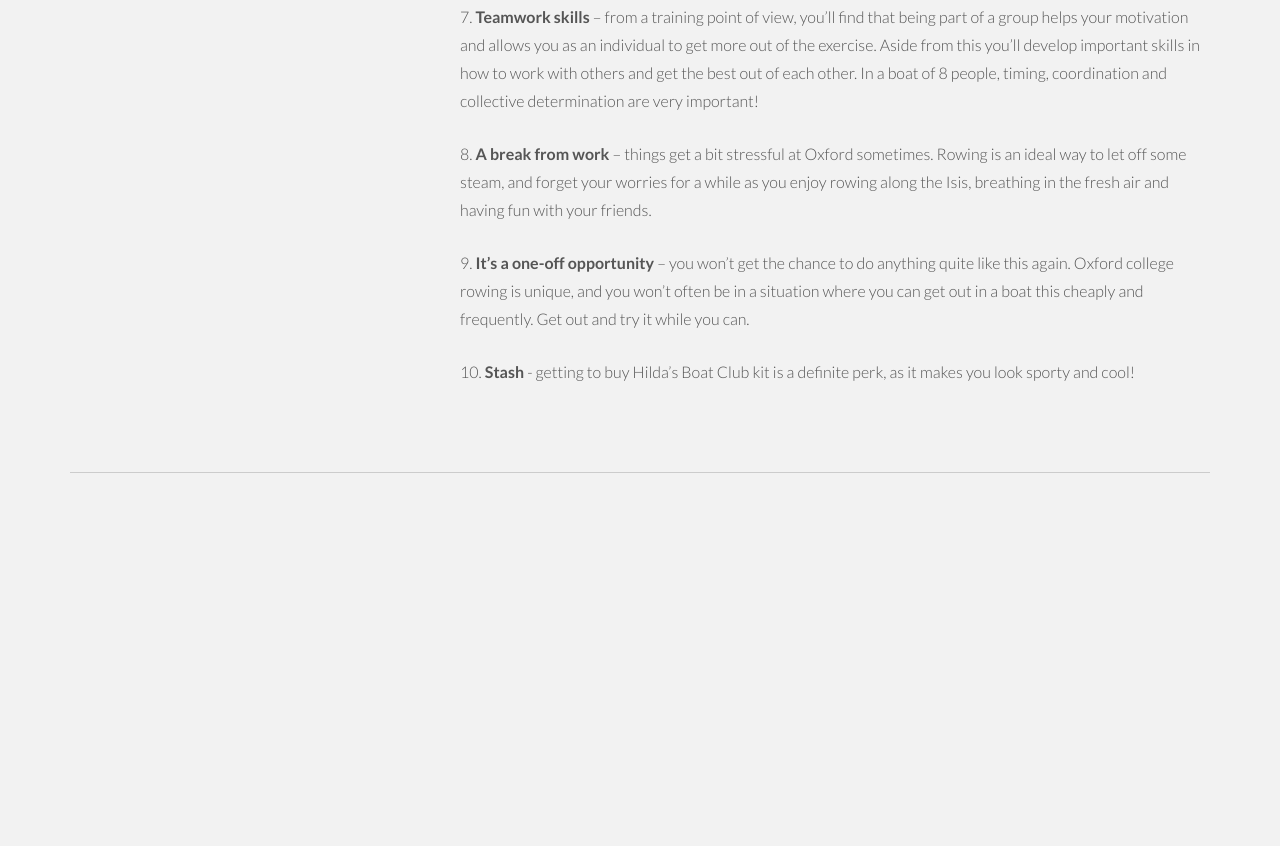
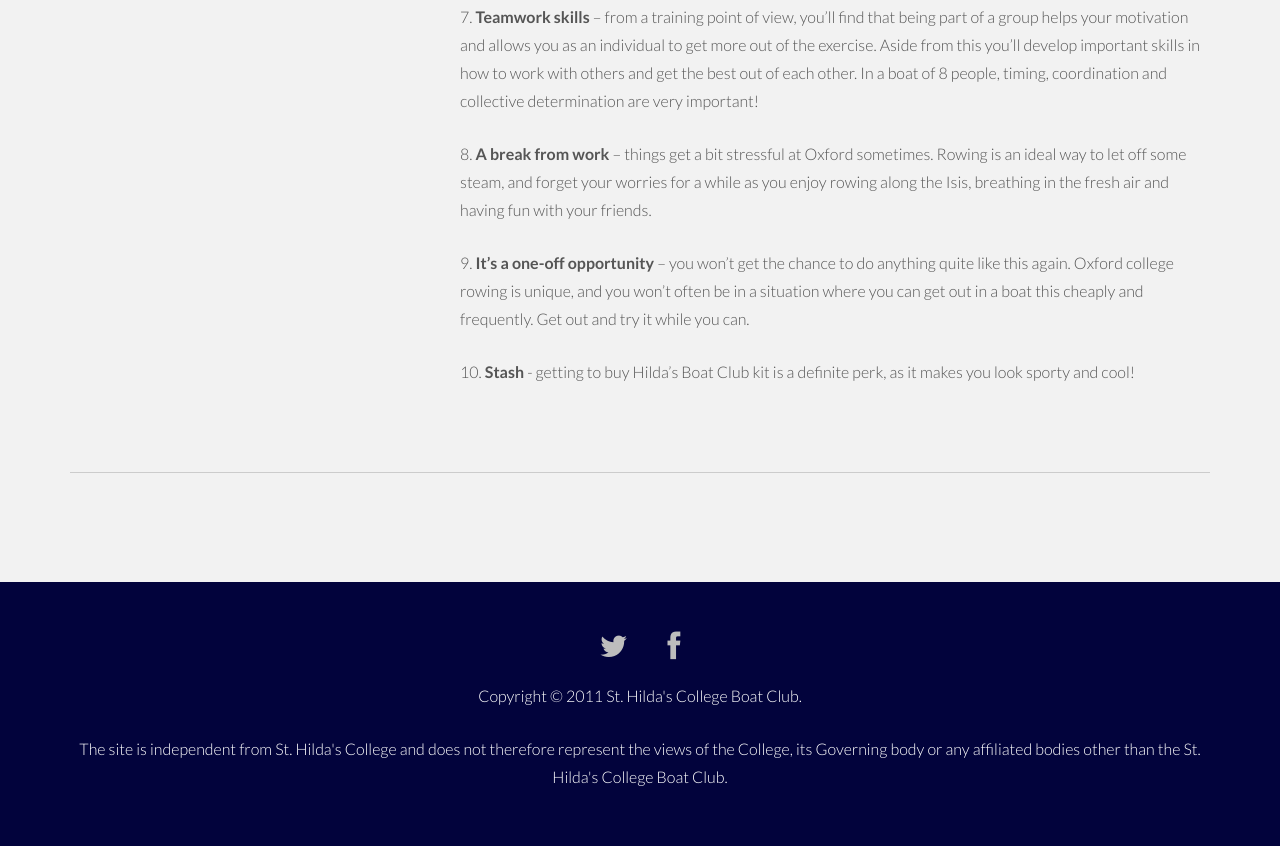
Before and after one commit to Gdaniell/SHCBC, a plain HTML site: page works.html in a window 1280 px wide. Shown: the part 1183-2029 px from the top of the page. Before the commit the page ends 1719 px from the top, so only its background shows below. Drawn offline with nearby package versions, Linux system fonts and the light colour scheme.

Commit message:
Footer edits

```diff
--- a/assets/css/main.css
+++ b/assets/css/main.css
@@ -256,7 +256,11 @@ a:after {
 }
 
 #f i:hover {
-	color: #ff7878;
+	color: white;
+}
+
+#f p {
+    color: white;
 }
 
 /****** SECTIONS *****/
--- a/works.html
+++ b/works.html
@@ -153,19 +153,24 @@
 				</p>
 			</div>
 		</div><!-- row -->
-<!-- 		<br><br>
+		<br><br>
 	</div><!-- container -->
 
 
 
 		<!-- FOOTER -->
-<!-- 	<div id="f">
+	<div id="f">
 		<div class="container">
 			<div class="row centered">
 				<a href="https://twitter.com/hildasboatclub"><i class="fa fa-twitter"></i></a><a href="https://www.facebook.com/StHildasCollegeBoatClub?fref=ts"><i class="fa fa-facebook"></i></a>
 
 			</div><!-- row -->
-<!-- 		</div><!-- container -->
+			<div class="row centered">
+				<p>Copyright © 2011 St. Hilda's College Boat Club.</p>
+
+				<p>The site is independent from St. Hilda's College and does not therefore represent the views of the College, its Governing body or any affiliated bodies other than the St. Hilda's College Boat Club.</p>
+			</div><!-- row -->
+		</div><!-- container -->
 <!-- 	</div><!-- Footer -->
 
 
```
Also changed, not shown: about.html (+6 -1 lines), history/1900.html (+5 -0 lines), history/1940.html (+5 -0 lines), history/1969.html (+5 -0 lines), history/1970.html (+5 -0 lines), history/1980.html (+5 -0 lines), history/1990.html (+5 -0 lines), history/2000.html (+5 -0 lines), history/now.html (+5 -0 lines), index.html (+5 -0 lines), 1 other file.
